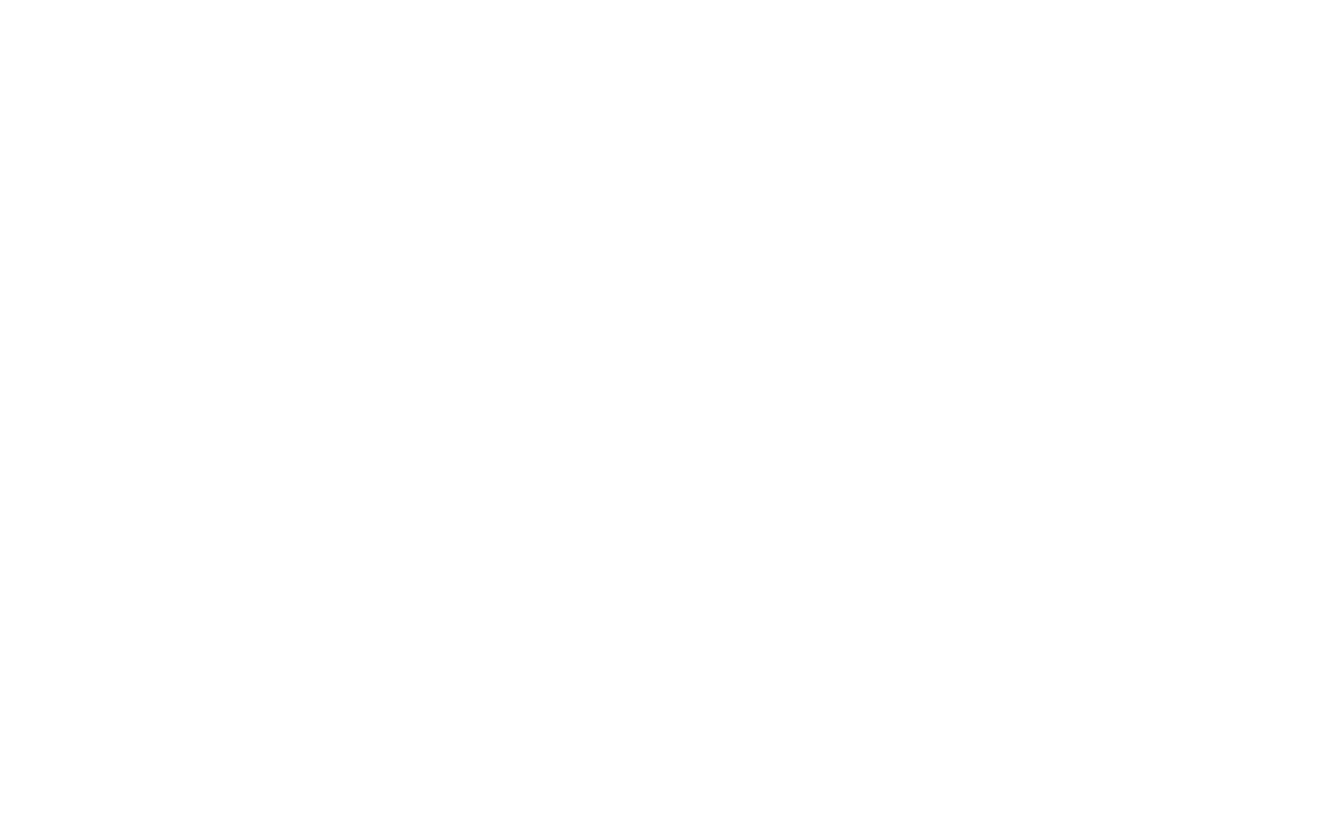
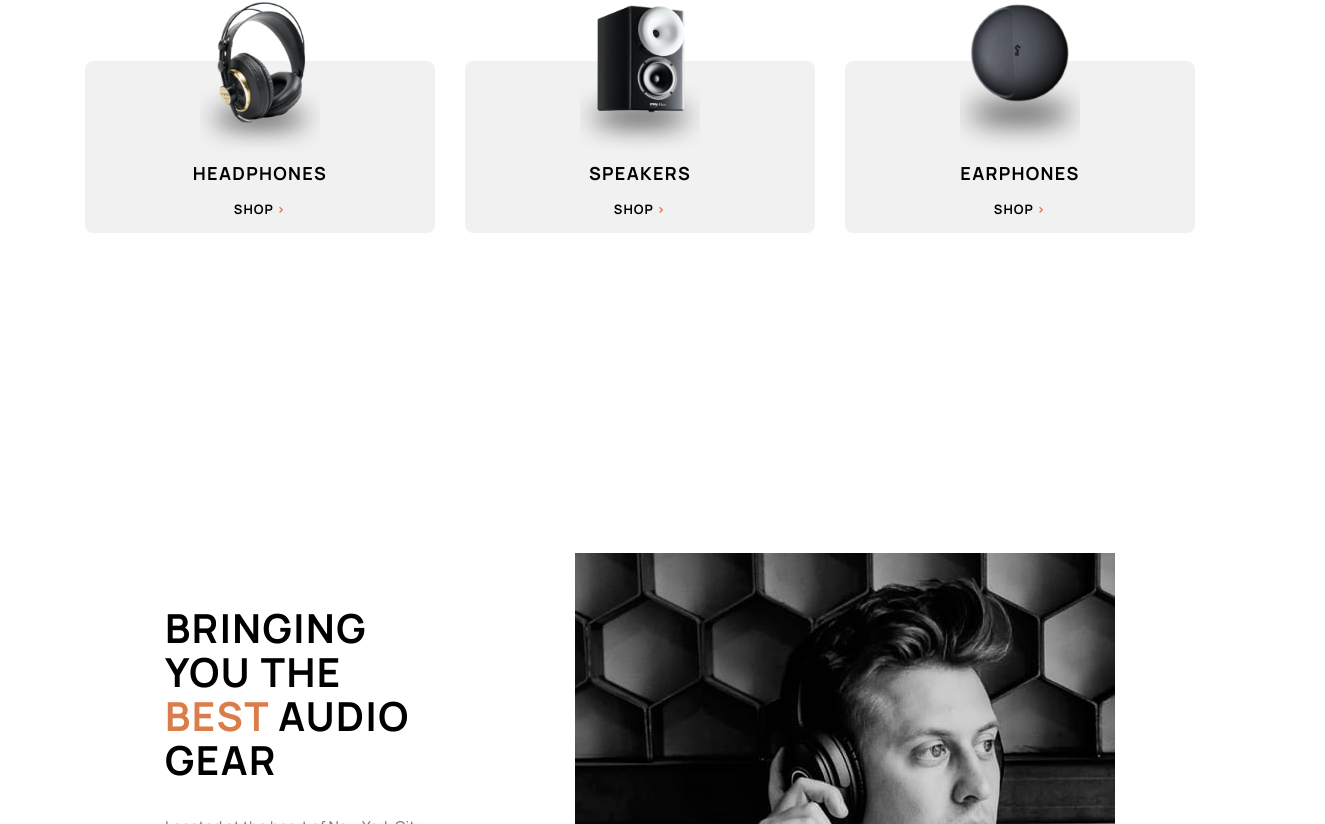
Before and after one commit to KenImade/ecommerce-project, a React (Create React App) app: page /headphones in a window 1280 px wide. Before the commit this address had no page. Shown: the part 216-1040 px from the top of the page, 1325 px wide, since content can reach past the window. Before the commit the page ends 800 px from the top, so only its background shows below. Built offline with nearby package versions, Linux system fonts and the light colour scheme.

Commit message:
setup category routes

```diff
--- a/src/App.js
+++ b/src/App.js
@@ -1,13 +1,21 @@
 import { BrowserRouter, Routes, Route } from 'react-router-dom';
+import ScrollToTop from './components/ScrollToTop';
+import Earphones from './pages/Earphones/Earphones';
+import Headphones from './pages/Headphones/Headphones';
 import Home from './pages/Home/Home';
 import SharedLayout from './pages/SharedLayout';
+import Speakers from './pages/Speakers/Speakers';
 
 function App() {
   return (
     <BrowserRouter>
+      <ScrollToTop />
       <Routes>
         <Route path="/" element={<SharedLayout />}>
           <Route index element={<Home />} />
+          <Route path="speakers" element={<Speakers />} />
+          <Route path="earphones" element={<Earphones />} />
+          <Route path="headphones" element={<Headphones />} />
         </Route>
       </Routes>
     </BrowserRouter>
--- /dev/null
+++ b/src/components/ScrollToTop.js
@@ -0,0 +1,15 @@
+import { useEffect } from 'react';
+import { useLocation } from 'react-router-dom';
+
+const ScrollToTop = () => {
+  const {pathname} = useLocation();
+
+  useEffect(() => {
+    window.scrollTo(0, 0);
+  }, [pathname]);
+
+
+  return null;
+}
+
+export default ScrollToTop;
--- /dev/null
+++ b/src/pages/Earphones/Earphones.js
@@ -0,0 +1,14 @@
+import Advert from "../../components/Advert/Advert";
+import CategoryCardSection from "../../components/CategoryCard/CategoryCardSection";
+import "./assets/Earphones.css";
+
+const Earphones = () => {
+  return (
+    <section>
+        <CategoryCardSection />
+        <Advert />
+    </section>
+  )
+}
+
+export default Earphones;
--- /dev/null
+++ b/src/pages/Headphones/Headphones.js
@@ -0,0 +1,14 @@
+import Advert from "../../components/Advert/Advert";
+import CategoryCardSection from "../../components/CategoryCard/CategoryCardSection";
+import "./assets/Headphones.css";
+
+const Headphones = () => {
+  return (
+    <section className="headphones">
+        <CategoryCardSection />
+        <Advert />
+    </section>
+  )
+}
+
+export default Headphones;
--- /dev/null
+++ b/src/pages/Speakers/Speakers.js
@@ -0,0 +1,14 @@
+import Advert from "../../components/Advert/Advert";
+import CategoryCardSection from "../../components/CategoryCard/CategoryCardSection";
+import "./assets/Speakers.css";
+
+const Speakers = () => {
+  return (
+    <section>
+        <CategoryCardSection />
+        <Advert />
+    </section>
+  )
+}
+
+export default Speakers
```
Also changed, not shown: src/pages/Earphones/assets/Earphones.css (added), src/pages/Headphones/assets/Headphones.css (added), src/pages/Speakers/assets/Speakers.css (added).
